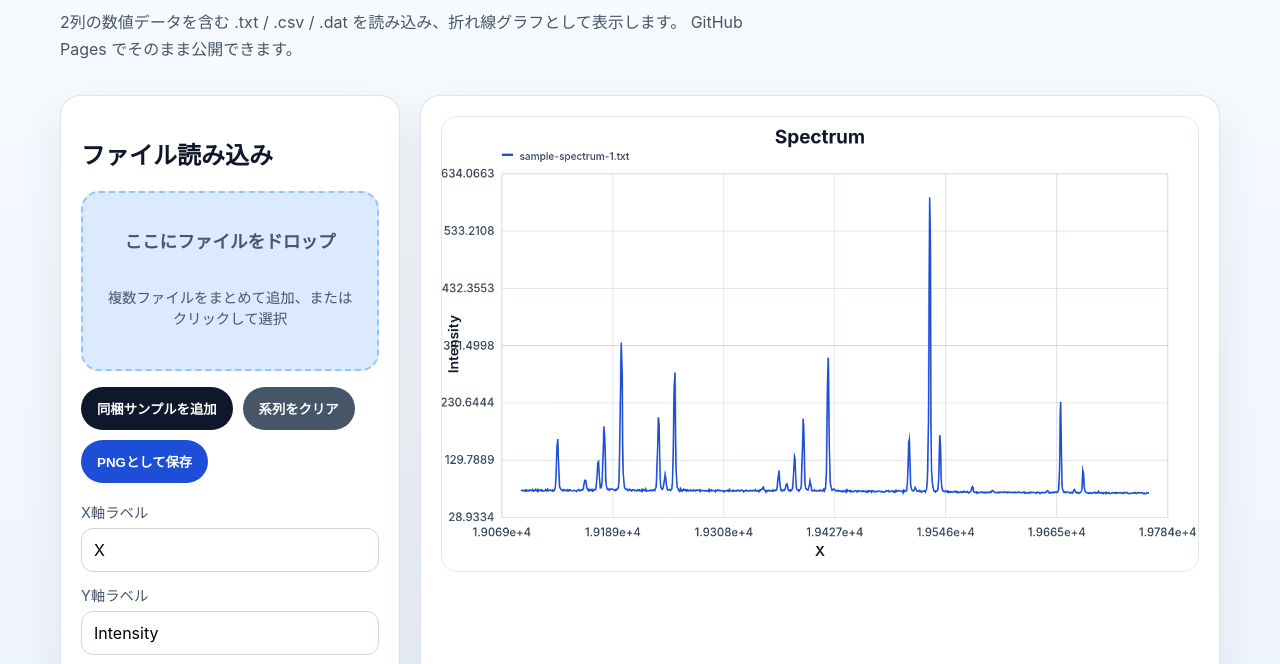
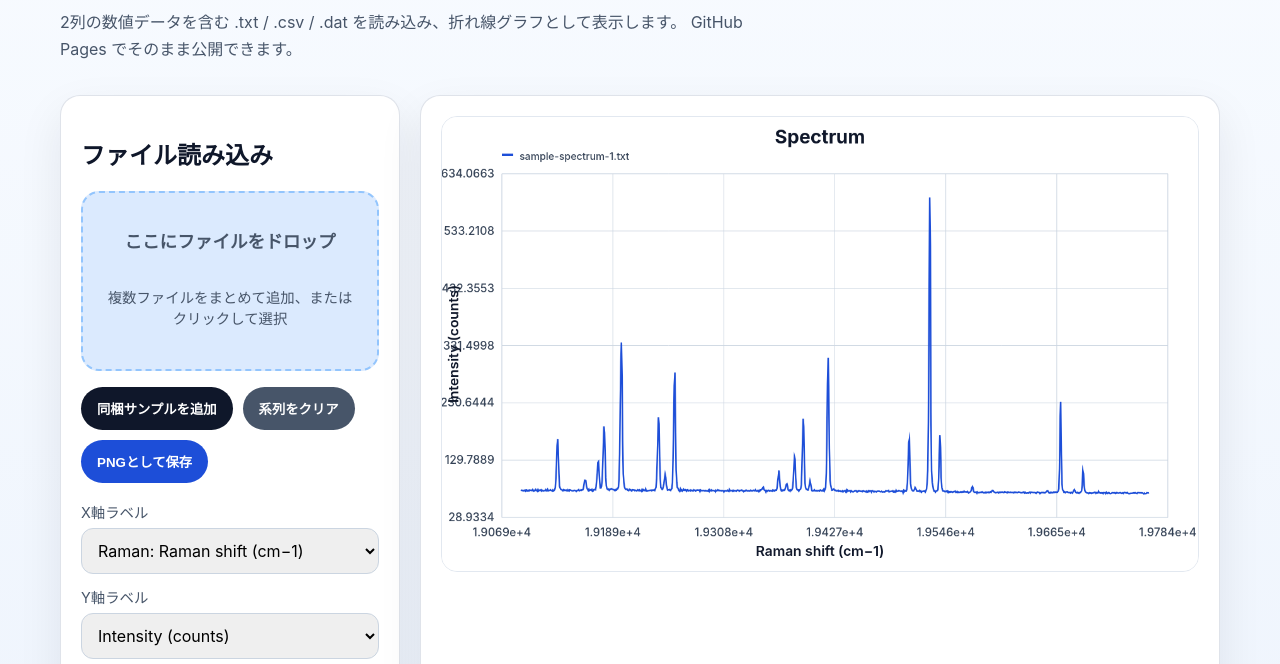
Before and after one commit to Ryusuke-Natsui/spectrum-plot-pwa, a plain HTML site: page index.html in a window 1280 px wide. Both pictures are taken after a click on the button "同梱サンプルを追加". Shown: the part 130-794 px from the top of the page. Drawn offline with Linux system fonts and the light colour scheme.

Commit message:
Add selectable spectrum axis labels

```diff
--- a/app.js
+++ b/app.js
@@ -18,8 +18,8 @@ const dropzone = document.getElementById("dropzone");
 const loadSampleBtn = document.getElementById("loadSampleBtn");
 const clearFilesBtn = document.getElementById("clearFilesBtn");
 const downloadPngBtn = document.getElementById("downloadPngBtn");
-const xLabelInput = document.getElementById("xLabelInput");
-const yLabelInput = document.getElementById("yLabelInput");
+const xLabelSelect = document.getElementById("xLabelSelect");
+const yLabelSelect = document.getElementById("yLabelSelect");
 const titleInput = document.getElementById("titleInput");
 const fileNameEl = document.getElementById("fileName");
 const pointCountEl = document.getElementById("pointCount");
@@ -252,13 +252,13 @@ function drawPlot() {
   ctx.fillStyle = "#0f172a";
   ctx.font = "600 22px Inter, sans-serif";
   ctx.textAlign = "center";
-  ctx.fillText(xLabelInput.value || "X", width / 2, height - 24);
+  ctx.fillText(xLabelSelect.value || "Raman shift (cm−1)", width / 2, height - 24);
 
   ctx.save();
   ctx.translate(26, height / 2);
   ctx.rotate(-Math.PI / 2);
   ctx.textAlign = "center";
-  ctx.fillText(yLabelInput.value || "Intensity", 0, 0);
+  ctx.fillText(yLabelSelect.value || "Intensity (counts)", 0, 0);
   ctx.restore();
 }
 
@@ -353,9 +353,11 @@ downloadPngBtn.addEventListener("click", () => {
   link.click();
 });
 
-[xLabelInput, yLabelInput, titleInput].forEach((input) => {
-  input.addEventListener("input", drawPlot);
+[xLabelSelect, yLabelSelect].forEach((select) => {
+  select.addEventListener("change", drawPlot);
 });
+
+titleInput.addEventListener("input", drawPlot);
 
 if ("serviceWorker" in navigator) {
   window.addEventListener("load", () => {
--- a/index.html
+++ b/index.html
@@ -41,11 +41,18 @@
         <div class="field-grid">
           <label>
             <span>X軸ラベル</span>
-            <input id="xLabelInput" type="text" value="X" />
+            <select id="xLabelSelect">
+              <option value="Raman shift (cm−1)">Raman: Raman shift (cm−1)</option>
+              <option value="PL: Photon energy (eV)">PL: Photon energy (eV)</option>
+            </select>
           </label>
           <label>
             <span>Y軸ラベル</span>
-            <input id="yLabelInput" type="text" value="Intensity" />
+            <select id="yLabelSelect">
+              <option value="Intensity (counts)">Intensity (counts)</option>
+              <option value="Intensity (cps)">Intensity (cps)</option>
+              <option value="Intensity (a.u.)">Intensity (a.u.)</option>
+            </select>
           </label>
           <label>
             <span>タイトル</span>
--- a/styles.css
+++ b/styles.css
@@ -153,7 +153,8 @@ label span {
   color: var(--muted);
 }
 
-input[type="text"] {
+input[type="text"],
+select {
   width: 100%;
   padding: 11px 12px;
   border-radius: 12px;
```
